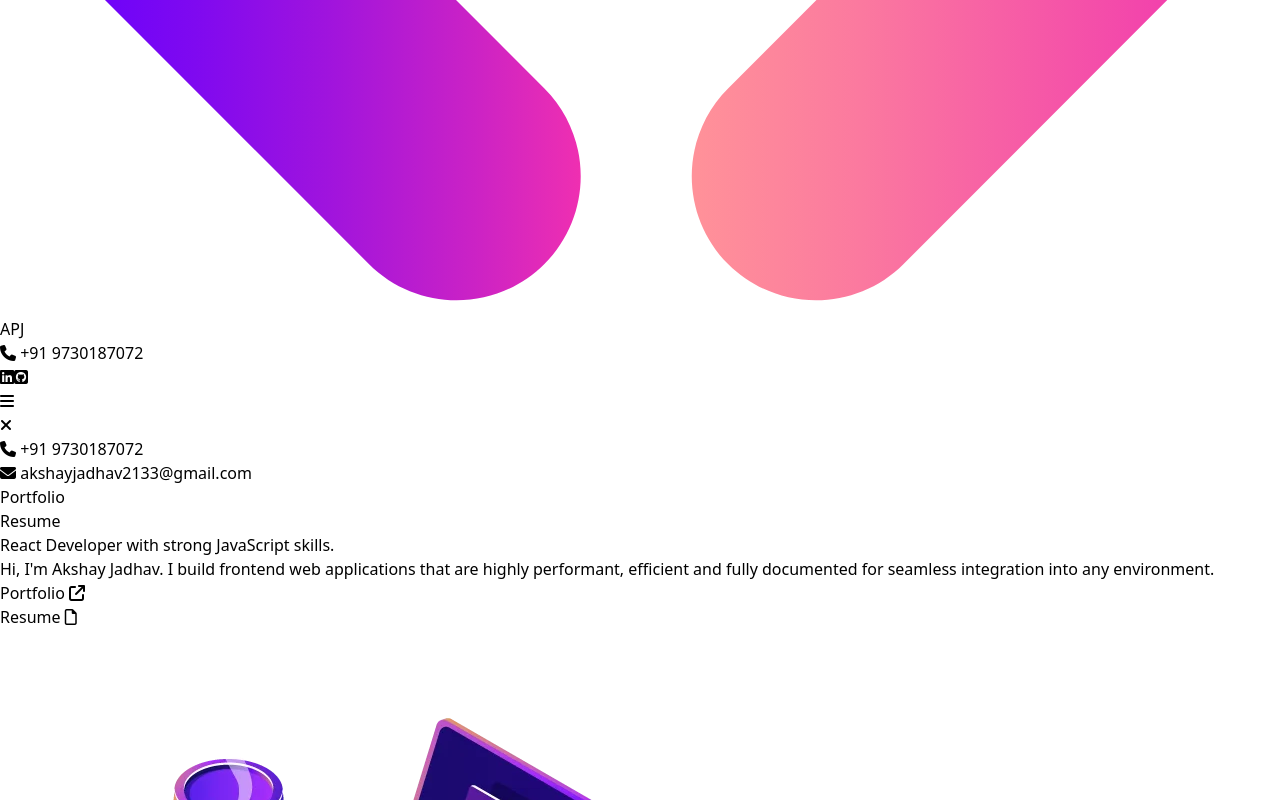
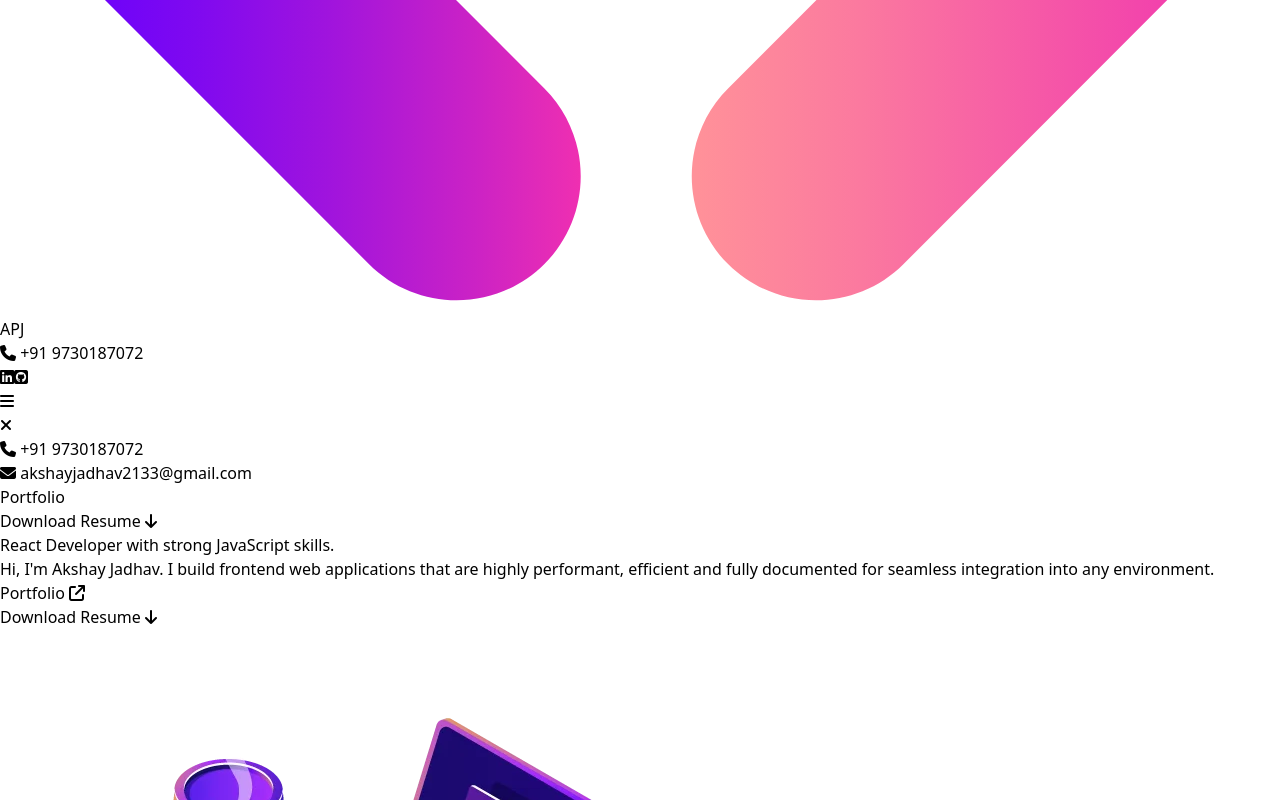
Before and after one commit to apj19/PortfolioReact, a React (Vite) app: page / in a window 1280 px wide. Both pictures are taken after a click on the button 7 px from the left and 1013 px from the top of the page. Shown: the part 613-1413 px from the top of the page. Built offline with nearby package versions, Linux system fonts and the light colour scheme; what @material-tailwind/react would draw is missing.

Commit message:
resume updated

```diff
--- a/src/App.jsx
+++ b/src/App.jsx
@@ -5,6 +5,7 @@ import Home from "./pages/Home";
 import Portfolio from "./pages/Portfolio";
 import Experience from "./pages/Experience";
 import Contact from "./pages/Contact";
+import NotFound from "./pages/NotFound";
 
 function App() {
   // const [count, setCount] = useState(0)
@@ -18,8 +19,9 @@ function App() {
       <Routes>
         <Route path="/" element={<Home />} />
         <Route path="/portfolio" element={<Portfolio />} />
-        <Route path="/experience" element={<Experience />} />
+        {/* <Route path="/experience" element={<Experience />} /> */}
         <Route path="/contact" element={<Contact />} />
+        <Route path="*" element={<NotFound />} />
       </Routes>
 
       <Footer />
--- a/src/components/Hero.jsx
+++ b/src/components/Hero.jsx
@@ -1,5 +1,6 @@
 import React from "react";
 import { Link } from "react-router-dom";
+import FileSaver from "file-saver";
 
 function Hero() {
   return (
@@ -21,11 +22,19 @@ function Hero() {
               <i className="fa-solid fa-arrow-up-right-from-square"></i>
             </p>
           </Link>
-          <Link to="experience">
+          <button
+            onClick={() => {
+              FileSaver.saveAs("../resume.pdf", "Akshay_Jadhav_9730187072.pdf");
+            }}
+            className=" font-[500]  bg-blue-500 rounded-full px-4 py-2 "
+          >
+            Download Resume <i className="fa-solid fa-arrow-down"></i>
+          </button>
+          {/* <Link to="experience">
             <p className=" font-[500]  bg-blue-500 rounded-full px-4 py-2 ">
               Resume <i className="fa-regular fa-file"></i>
             </p>
-          </Link>
+          </Link> */}
         </div>
       </div>
       <div className="row-start-1">
--- a/src/components/NavBar.jsx
+++ b/src/components/NavBar.jsx
@@ -2,6 +2,7 @@ import React, { useState } from "react";
 import "animate.css";
 import { Link } from "react-router-dom";
 import { Tooltip } from "@material-tailwind/react";
+import FileSaver from "file-saver";
 function NavBar() {
   const [showMobileNav, setShowMobileNav] = useState(false);
   return (
@@ -90,11 +91,22 @@ function NavBar() {
                 Portfolio
               </li>
             </Link>
-            <Link to="experience">
+            <li
+              onClick={() => {
+                FileSaver.saveAs(
+                  "../resume.pdf",
+                  "Akshay_Jadhav_9730187072.pdf"
+                );
+              }}
+              className="hover:text-blue-500 cursor-pointer font-[500]"
+            >
+              Download Resume <i className="fa-solid fa-arrow-down"></i>
+            </li>
+            {/* <Link to="experience">
               <li className="hover:text-blue-500 cursor-pointer font-[500]">
                 Resume
               </li>
-            </Link>
+            </Link> */}
           </ul>
         </div>
       )}
--- /dev/null
+++ b/src/pages/NotFound.jsx
@@ -0,0 +1,46 @@
+import React from "react";
+import { Link } from "react-router-dom";
+
+function NotFound() {
+  return (
+    <div class="flex items-center justify-center px-2 md:px-0 min-h-[85vh]">
+      <div>
+        <p class="text-sm font-semibold ">404 error</p>
+        <h1 class="mt-3 text-2xl font-semibold  md:text-3xl">
+          We can&#x27;t find that page
+        </h1>
+        <p class="mt-4 text-gray-500">
+          Sorry, the page you are looking for doesn&#x27;t exist or has been
+          moved.
+        </p>
+        <div class="mt-6 flex items-center space-x-3">
+          <Link to="/">
+            <button
+              type="button"
+              class="inline-flex items-center rounded-md border border-white px-3 py-2 text-sm font-semibold text-whiteshadow-sm focus-visible:outline focus-visible:outline-2 focus-visible:outline-offset-2 "
+            >
+              <svg
+                xmlns="http://www.w3.org/2000/svg"
+                width="16"
+                height="16"
+                viewBox="0 0 24 24"
+                fill="none"
+                stroke="currentColor"
+                stroke-width="2"
+                stroke-linecap="round"
+                stroke-linejoin="round"
+                class="mr-2"
+              >
+                <line x1="19" y1="12" x2="5" y2="12"></line>
+                <polyline points="12 19 5 12 12 5"></polyline>
+              </svg>
+              Go back
+            </button>
+          </Link>
+        </div>
+      </div>
+    </div>
+  );
+}
+
+export default NotFound;
```
Also changed, not shown: 1 other file (tests, documents, lock files or other folders).
